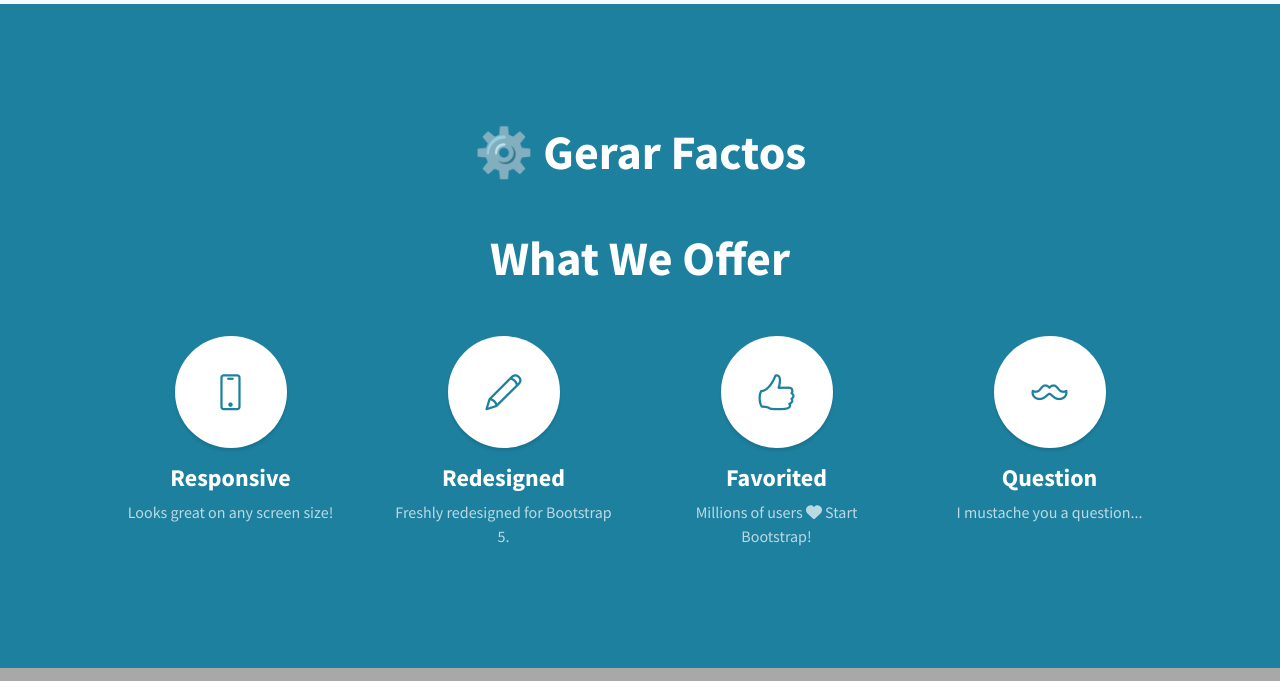
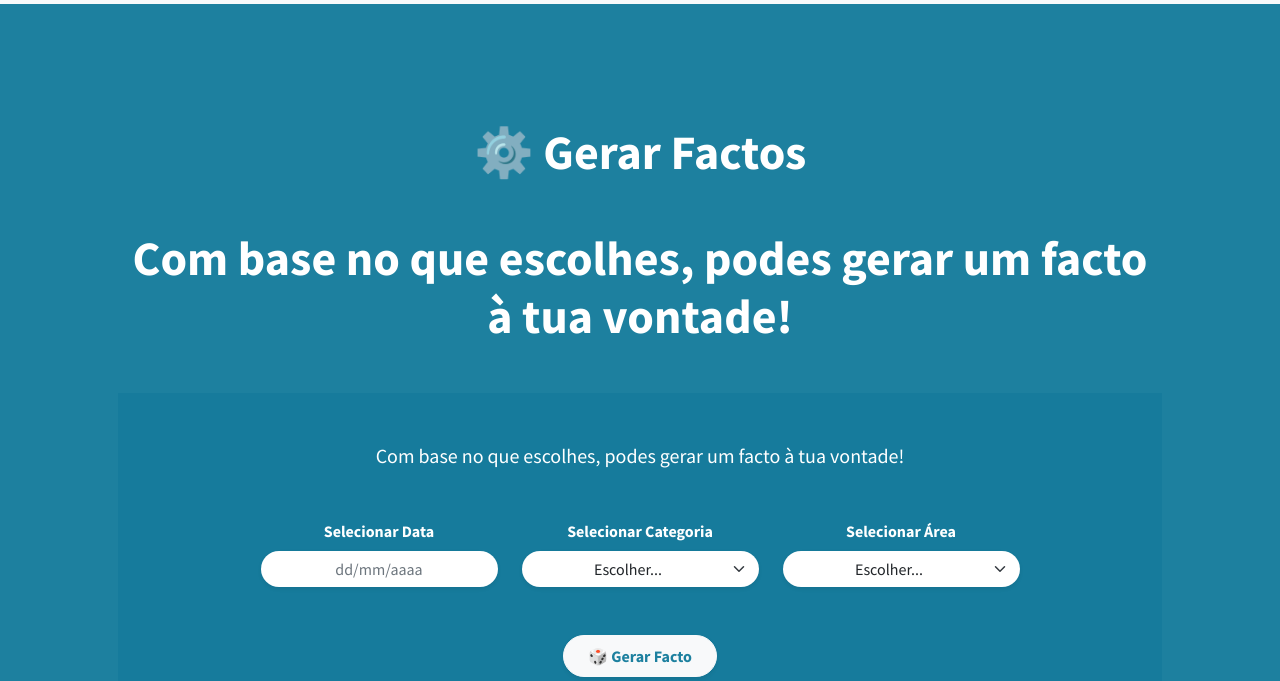
Before and after one commit to rmds17/veritas, a Flask app: page / in a window 1280 px wide. Shown: the part 1848-2529 px from the top of the page. Run offline with Flask 3, Linux system fonts and the light colour scheme; some libraries are stand-ins or nearby versions; grey boxes are pictures that could not be loaded.

Commit message:
alteração home screen e sobre

```diff
--- a/app/templates/base.html
+++ b/app/templates/base.html
@@ -38,7 +38,7 @@
 
         <footer class="footer text-center">
             <div class="container px-4 px-lg-5">
-                <ul class="list-inline mb-5">
+                <!-- <ul class="list-inline mb-5">
                     <li class="list-inline-item">
                         <a class="social-link rounded-circle text-white mr-3" href="#!"><i class="icon-social-facebook"></i></a>
                     </li>
@@ -48,8 +48,8 @@
                     <li class="list-inline-item">
                         <a class="social-link rounded-circle text-white" href="#!"><i class="icon-social-github"></i></a>
                     </li>
-                </ul>
-                <p class="text-muted small mb-0">Copyright &copy; Your Website 2023</p>
+                </ul> -->
+                <p class="text-muted small mb-0">Copyright &copy; Veritas 2025</p>
             </div>
         </footer>
         <!-- Scroll to Top Button-->
--- a/app/templates/index.html
+++ b/app/templates/index.html
@@ -75,53 +75,70 @@
             </div>
         </section>
 
-        <!-- Services-->
+        <!-- Gerar Factos -->
         <section class="content-section bg-primary text-white text-center" id="gerar-factos">
             <div class="container px-4 px-lg-5">
                 <div class="content-section-heading">
                     <h2 class="text-center display-5 fw-bold mb-5">⚙️ Gerar Factos</h2>
-                    <h2 class="mb-5">What We Offer</h2>
+                    <h2 class="mb-5">Com base no que escolhes, podes gerar um facto à tua vontade!</h2>
                 </div>
-                <div class="row gx-4 gx-lg-5">
-                    <div class="col-lg-3 col-md-6 mb-5 mb-lg-0">
-                        <span class="service-icon rounded-circle mx-auto mb-3"><i class="icon-screen-smartphone"></i></span>
-                        <h4><strong>Responsive</strong></h4>
-                        <p class="text-faded mb-0">Looks great on any screen size!</p>
+
+
+                <section class="py-5" id="gerar-factos" style="background-color: #167b9c;">
+
+                <div class="container text-center text-white">
+                    <p class="mb-5 fs-5">Com base no que escolhes, podes gerar um facto à tua vontade!</p>
+
+                    <div class="row justify-content-center g-4">
+                    <!-- Data (Texto manual) -->
+                    <div class="col-md-3">
+                        <label for="dataInput" class="form-label fw-semibold">Selecionar Data</label>
+                        <input type="text" id="dataInput" class="form-control rounded-pill text-center shadow-sm border-0"
+                            placeholder="dd/mm/aaaa">
                     </div>
-                    <div class="col-lg-3 col-md-6 mb-5 mb-lg-0">
-                        <span class="service-icon rounded-circle mx-auto mb-3"><i class="icon-pencil"></i></span>
-                        <h4><strong>Redesigned</strong></h4>
-                        <p class="text-faded mb-0">Freshly redesigned for Bootstrap 5.</p>
+
+                    <!-- Categoria -->
+                    <div class="col-md-3">
+                        <label for="categoriaSelect" class="form-label fw-semibold">Selecionar Categoria</label>
+                        <select id="categoriaSelect" class="form-select rounded-pill text-center shadow-sm border-0">
+                        <option value="">Escolher...</option>
+                        <option>História</option>
+                        <option>Desporto</option>
+                        <option>Futebol</option>
+                        <option>Política</option>
+                        <option>Música</option>
+                        </select>
                     </div>
-                    <div class="col-lg-3 col-md-6 mb-5 mb-md-0">
-                        <span class="service-icon rounded-circle mx-auto mb-3"><i class="icon-like"></i></span>
-                        <h4><strong>Favorited</strong></h4>
-                        <p class="text-faded mb-0">
-                            Millions of users
-                            <i class="fas fa-heart"></i>
-                            Start Bootstrap!
-                        </p>
+
+                    <!-- Área -->
+                    <div class="col-md-3">
+                        <label for="areaSelect" class="form-label fw-semibold">Selecionar Área</label>
+                        <select id="areaSelect" class="form-select rounded-pill text-center shadow-sm border-0">
+                        <option value="">Escolher...</option>
+                        <option>Europa</option>
+                        <option>Continente Americano</option>
+                        <option>Mundo</option>
+                        </select>
                     </div>
-                    <div class="col-lg-3 col-md-6">
-                        <span class="service-icon rounded-circle mx-auto mb-3"><i class="icon-mustache"></i></span>
-                        <h4><strong>Question</strong></h4>
-                        <p class="text-faded mb-0">I mustache you a question...</p>
                     </div>
+
+                    <!-- Botão -->
+                    <div class="mt-5">
+                    <button class="btn btn-light text-primary fw-semibold px-4 py-2 rounded-pill shadow-sm">
+                        🎲 Gerar Facto
+                    </button>
+                    </div>
+                </div>
+                </section>
+
+
+
+
                 </div>
             </div>
         </section>
-        <!-- Callout-->
-        <section class="callout">
-            <div class="container px-4 px-lg-5 text-center">
-                <h2 class="mx-auto mb-5">
-                    Welcome to
-                    <em>your</em>
-                    next website!
-                </h2>
-                <a class="btn btn-primary btn-xl" href="https://startbootstrap.com/theme/stylish-portfolio/">Download Now!</a>
-            </div>
-        </section>
-        <!-- Portfolio-->
+
+        <!-- Portfolio
         <section class="content-section" id="portfolio">
             <div class="container px-4 px-lg-5">
                 <div class="content-section-heading text-center">
@@ -137,8 +154,8 @@
                                     <p class="mb-0">A yellow pencil with envelopes on a clean, blue backdrop!</p>
                                 </div>
                             </div>
-                            <!-- <img class="img-fluid" src="assets/img/portfolio-1.jpg" alt="..." /> -->
-                            <img class="img-fluid" src="{{ url_for('static', filename='images/portfolio-1.jpg') }}" alt="..." />
+                            <img class="img-fluid" src="assets/img/portfolio-1.jpg" alt="..." /> -->
+                            <!-- <img class="img-fluid" src="{{ url_for('static', filename='images/portfolio-1.jpg') }}" alt="..." />
                         </a>
                     </div>
                     <div class="col-lg-6">
@@ -176,15 +193,15 @@
                     </div>
                 </div>
             </div>
-        </section>
-        <!-- Call to Action-->
+        </section>  -->
+        <!-- Call to Action
         <section class="content-section bg-primary text-white">
             <div class="container px-4 px-lg-5 text-center">
                 <h2 class="mb-4">The buttons below are impossible to resist...</h2>
                 <a class="btn btn-xl btn-light me-4" href="#!">Click Me!</a>
                 <a class="btn btn-xl btn-dark" href="#!">Look at Me!</a>
             </div>
-        </section>
+        </section> -->
 
 
 {% endblock %}
```
Also changed, not shown: app/templates/sobre.html (+4 -4 lines).
